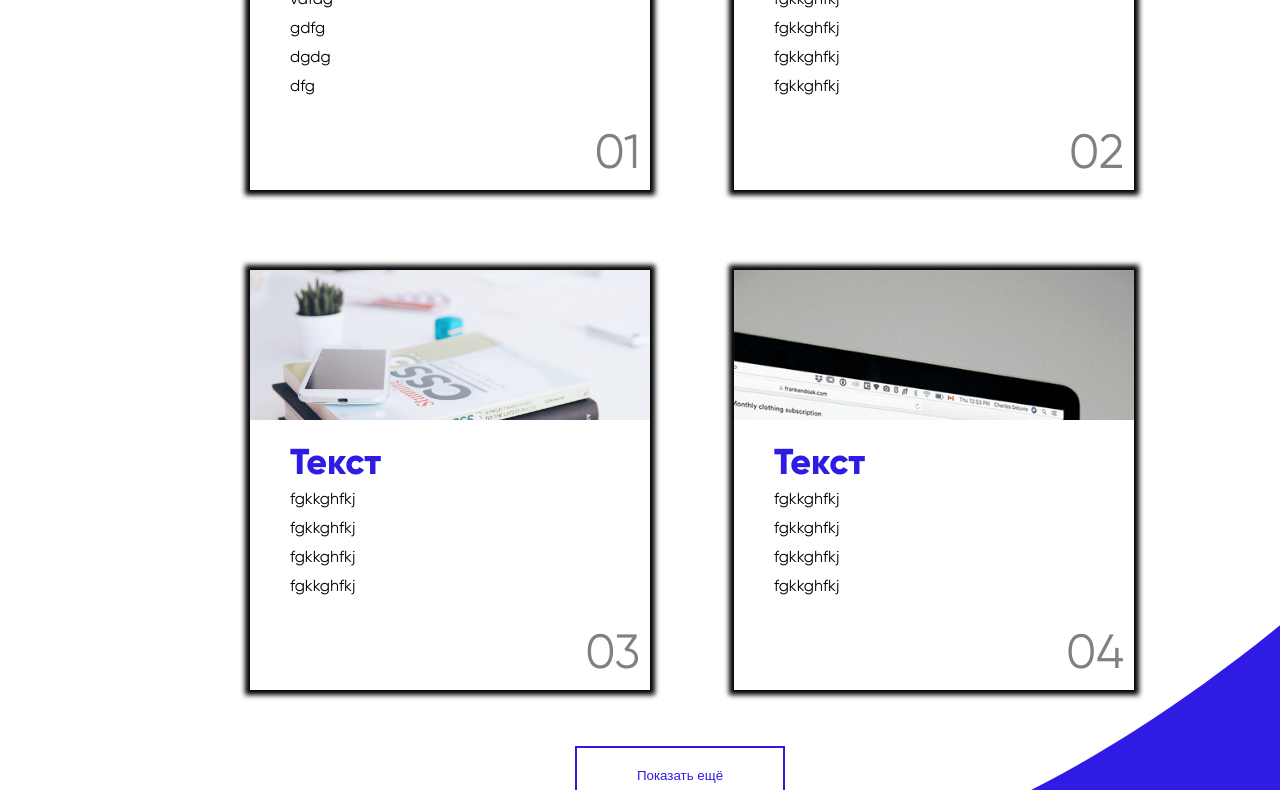
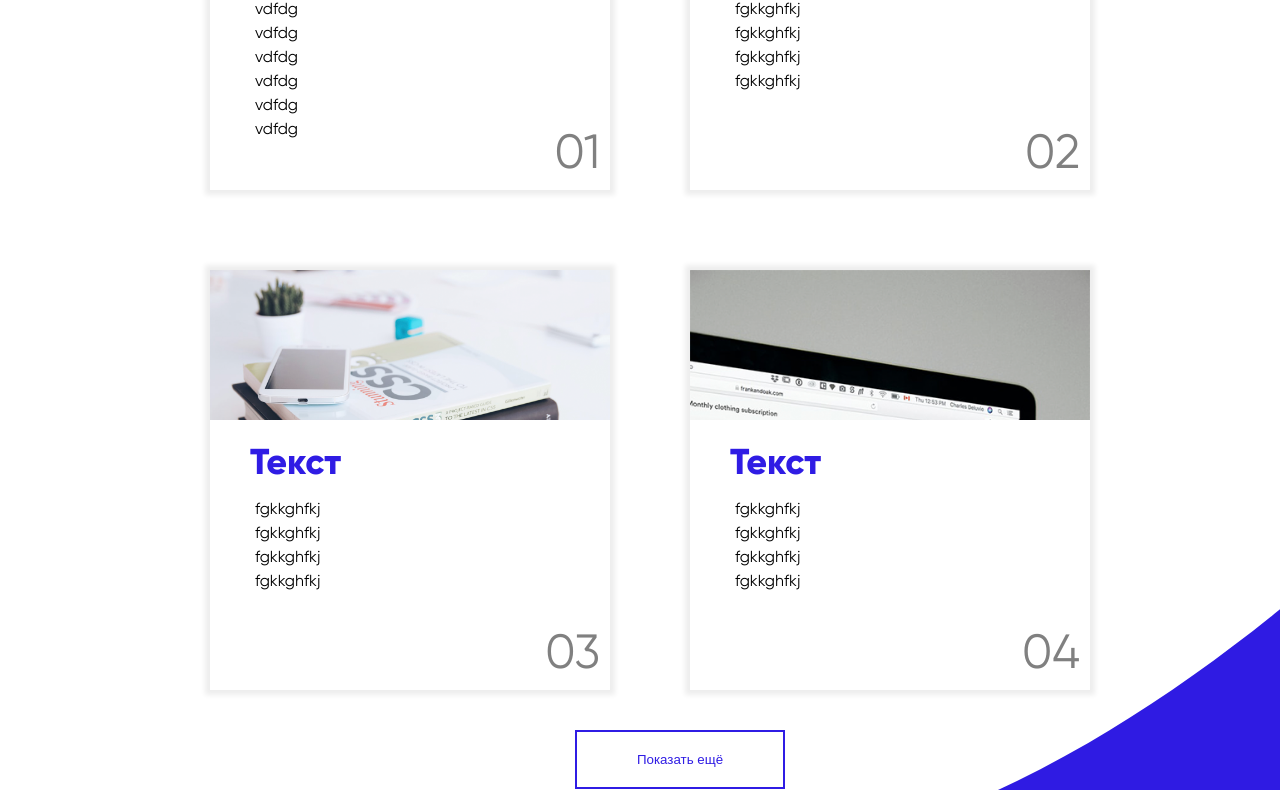
Before and after one commit to KateLisa/homework, a plain HTML site: page homework/modules.html in a window 1280 px wide. Shown: the part 541-1331 px from the top of the page. Drawn offline with Linux system fonts and the light colour scheme.

Commit message:
aded flex and other fixes

```diff
--- a/homework/modules.html
+++ b/homework/modules.html
@@ -11,34 +11,60 @@
 
 <body class="body">
   <div class="page">
-    <h2 class="caption">Skillbox</h2>
+    <h2 class="caption">Skillbox </h2>
     <a class="back" target="blank" href="/program.html">Назад</a>
     <div class="bodies">
       <h1 class="header">Модули курса веб вёрстка</h1>
       <ul class="item">
         <li class="box">
-          <div class="first"></div>
-          <h3 class="titlelist"> Введение </h3>
+          <div class="image first"></div>
+          <div class="box-text">
+            <h3 class="title-list"> Введение </h3>
             <ul class="items">
+              <li class="li"> vdfdg</li>
+              <li class="li"> vdfdg</li>
+              <li class="li"> vdfdg</li>
+              <li class="li"> vdfdg</li>
+              <li class="li"> vdfdg</li>
+              <li class="li"> vdfdg</li>
+              <li class="li"> vdfdg</li>
               <li class="li"> vdfdg</li>
               <li class="li"> gdfg </li>
               <li class="li">dgdg </li>
               <li class="li">dfg </li>
+              <li class="li">dgdg </li>
             </ul>
+          </div>
         </li>
         <li class="box">
-          <div class="second"></div>
-          <h3 class="titlelist"> Текст </h3>
+          <div class="image second"></div>
+          <div class="box-text">
+            <h3 class="title-list"> Текст </h3>
             <ul class="items">
               <li class="li">fgkkghfkj </li>
               <li class="li">fgkkghfkj </li>
               <li class="li">fgkkghfkj </li>
               <li class="li">fgkkghfkj </li>
             </ul>
+          </div>
         </li>
         <li class="box">
-          <div class="third"></div>
-          <h3 class="titlelist"> Текст
+          <div class="image third"></div>
+          <div class="box-text">
+            <h3 class="title-list"> Текст
+            </h3>
+            <ul class="items">
+              <li class="li">fgkkghfkj </li>
+              <li>fgkkghfkj </li>
+              <li class="li">fgkkghfkj </li>
+              <li class="li">fgkkghfkj </li>
+            </ul>
+          </div>
+        </li>
+        <li class="box">
+          <div class="image fourth"></div>
+          <div class="box-text">
+            <h3 class="title-list"> Текст
             </h3>
             <ul class="items">
               <li class="li">fgkkghfkj </li>
@@ -46,20 +72,10 @@
               <li class="li">fgkkghfkj </li>
               <li class="li">fgkkghfkj </li>
             </ul>
-        </li>
-        <li class="box">
-          <div class="fourth"></div>
-          <h3 class="titlelist"> Текст
-          </h3>
-          <ul class="items">
-            <li class="li">fgkkghfkj </li>
-            <li class="li">fgkkghfkj </li>
-            <li class="li">fgkkghfkj </li>
-            <li class="li">fgkkghfkj </li>
-          </ul>
+          </div>
         </li>
       </ul>
-      <div class="boxbutton"> <button class="button"> Показать ещё </button></div>
+      <div class="box-button"> <button class="button"> Показать ещё </button></div>
     </div>
   </div>
 </body>
--- a/homework/styles/style.css
+++ b/homework/styles/style.css
@@ -56,11 +56,13 @@ a {
   height: 100vh;
   background-color: #222020;
 }
+
 .heading {
   color: #fff;
   font-family: "Graphik LCG", sans-serif;
   margin-bottom: 30px;
 }
+
 .download {
   color: #fff;
   padding: 20px;
@@ -120,6 +122,7 @@ a {
   border: 1px solid black;
   border-collapse: collapse;
 }
+
 .table th,
 .table td {
   padding: 5px;
@@ -138,65 +141,75 @@ a {
   margin: 0px;
   margin: auto;
 }
+
 .caption {
   font-size: 40px;
   font-weight: lighter;
 }
+
 .bodies {
   width: 1020px;
   margin-left: 80px;
   margin-right: 80px;
 }
+
 .header {
   font-size: 48px;
   margin-top: 50px;
   margin-bottom: 30px;
 }
 
+.item,
+.items {
+  list-style-type: none; /* без маркеров списка */
+}
+
 .item {
-  list-style-type: none;
   counter-reset: numbers; /* позволяет пронумеровать */
+  padding-inline-start: 0px;
+  margin: 0px;
+  display: flex;
+  flex-wrap: wrap;
 }
+
 .items {
-  list-style-type: none;
-  height: 400px;
-  width: 350px;
   background-repeat: no-repeat;
+  padding-inline-start: 0px;
+  overflow-y: auto;
+  max-height: 150px;
+}
+
+.box-text {
+  padding-left: 40px;
+  padding-top: 20px;
+}
+
+.image {
+  height: 150px;
+  background-size: cover;
 }
 
 .first {
-  width: 400px;
-  height: 150px;
   background-image: url("../img/15.png");
-  background-size: cover;
 }
+
 .second {
-  width: 400px;
-  height: 150px;
   background-image: url("../img/155.png");
-  background-size: cover;
 }
 
 .third {
-  width: 400px;
-  height: 150px;
   background-image: url("../img/153.png");
-  background-size: cover;
 }
 
 .fourth {
-  width: 400px;
-  height: 150px;
   background-image: url("../img/156.png");
-  background-size: cover;
 }
 
 .box {
-  box-shadow: 0px 0px 5px 5px;
+  box-shadow: 0px 0px 5px 5px #eee;
   width: 400px;
   height: 420px;
   margin: 40px;
-  display: inline-block;
   position: relative;
 }
 
@@ -210,18 +223,18 @@ a {
   color: grey;
 }
 
-.titlelist {
+.title-list {
   font-size: 36px;
   color: #2f1ce4;
-  margin-top: 20px;
-  margin-left: 40px;
-  margin-bottom: 5px;
+  margin: 0px;
+  margin-bottom: 10px;
 }
 
-.li {
+.items li {
   font-size: 16px;
-  margin-bottom: 10px;
+  margin: 5px;
 }
+
 .button {
   padding-left: 60px;
   padding-right: 60px;
@@ -232,7 +245,7 @@ a {
   background-color: #fff;
 }
 
-.boxbutton {
+.box-button {
   text-align: center;
 }
 
```
Also changed, not shown: travel/index.html (added, +46 -0 lines), New Text Document.txt, travel/style/style.css (added). Lines whose indentation alone changed are shown as unchanged.
